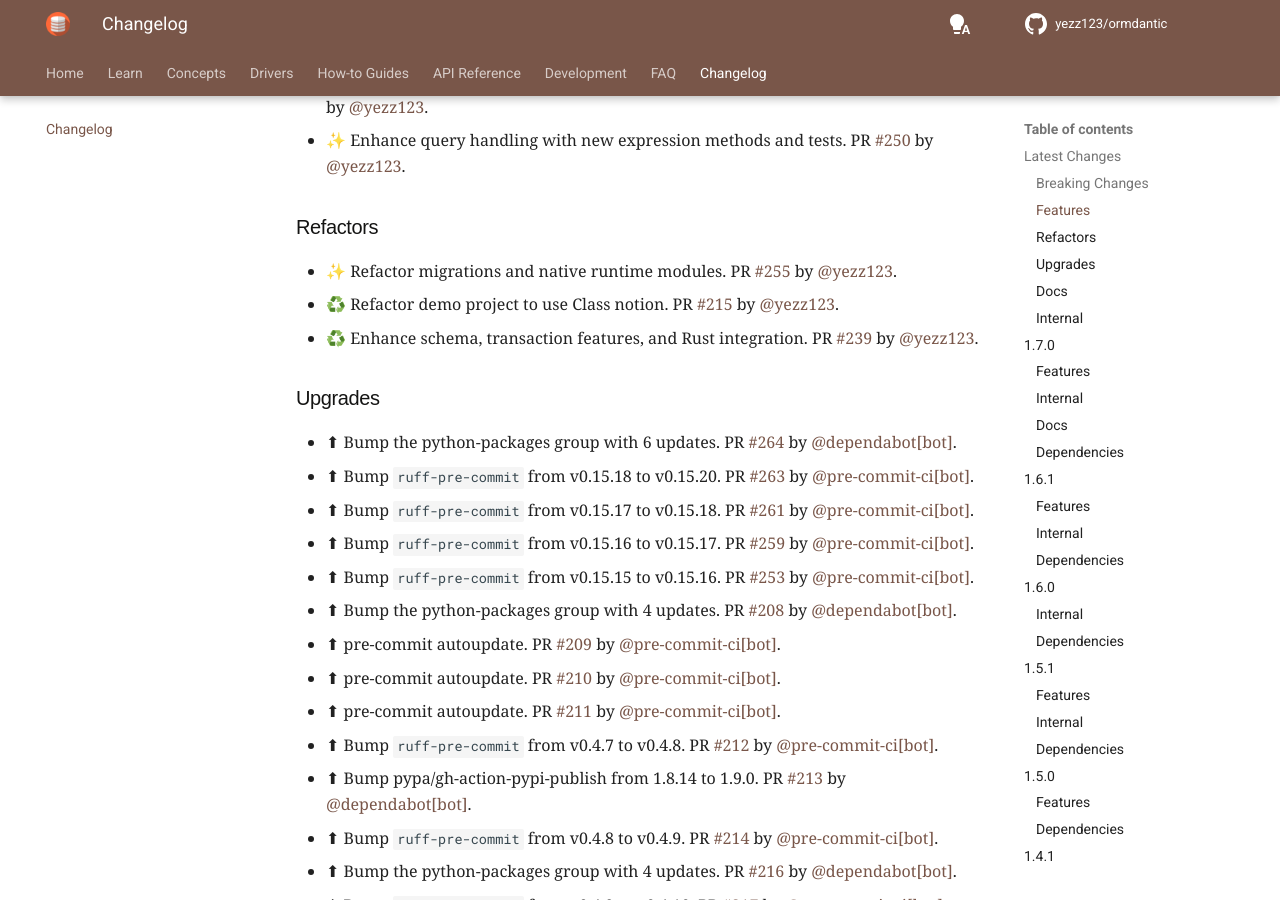
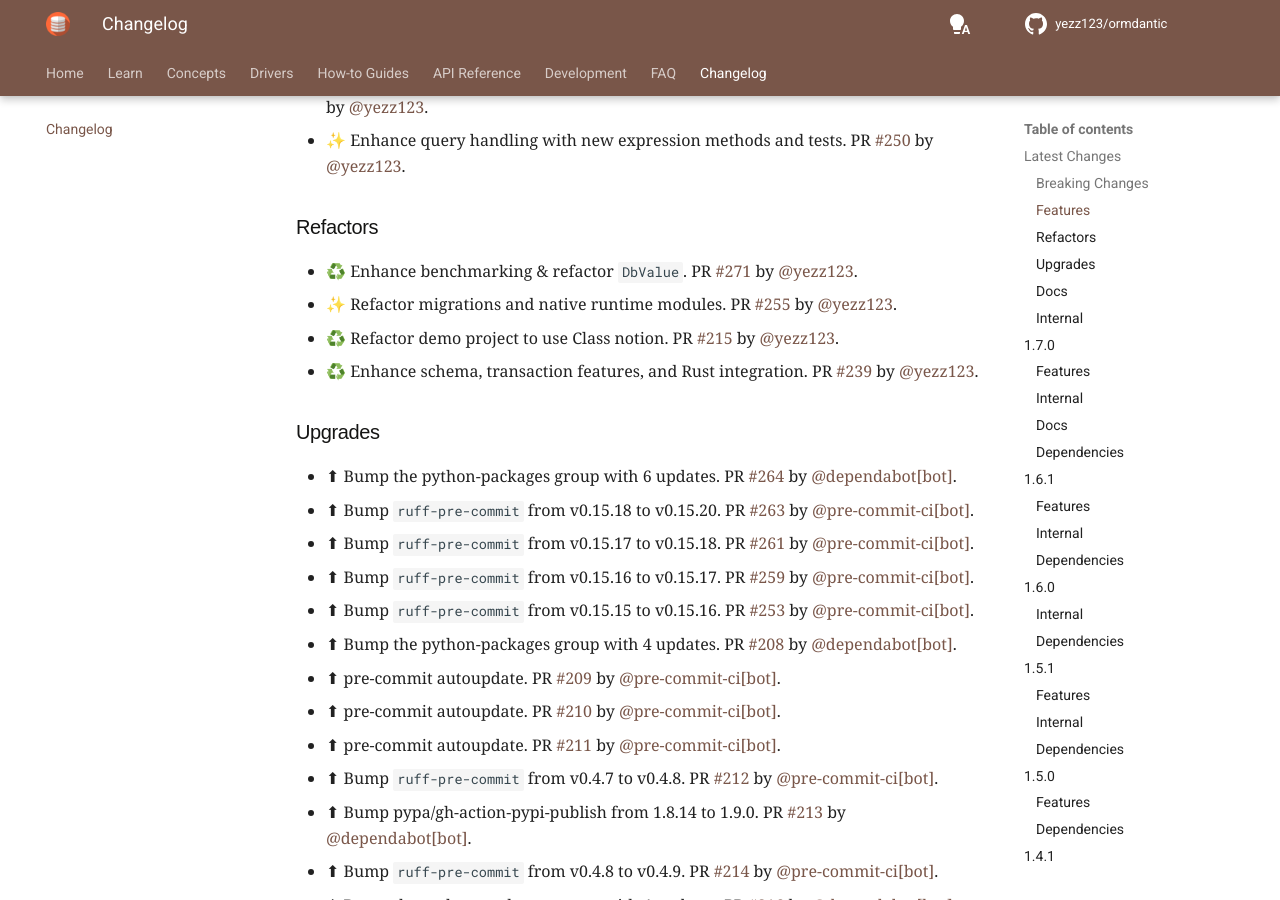
Before and after one commit to yezz123/ormdantic, an MkDocs documentation site: the page built from docs/release.md, in a window 1280 px wide and 900 px high, scrolled down 878 px. Built offline with MkDocs 1.6.1 and Material for MkDocs 9.7.7, drawn with Linux system fonts in a browser that asks for light colours; comment, search, counter and statistics services are not loaded.

Commit message:
📝 Update release notes
[skip ci]

```diff
--- a/docs/release.md
+++ b/docs/release.md
@@ -23,6 +23,7 @@
 
 ### Refactors
 
+* ♻️ Enhance benchmarking & refactor `DbValue`. PR [#271](https://github.com/yezz123/ormdantic/pull/271) by [@yezz123](https://github.com/yezz123).
 * ✨ Refactor migrations and native runtime modules. PR [#255](https://github.com/yezz123/ormdantic/pull/255) by [@yezz123](https://github.com/yezz123).
 - ♻️ Refactor demo project to use Class notion. PR [#215](https://github.com/yezz123/ormdantic/pull/215) by [@yezz123](https://github.com/yezz123).
 - ♻️ Enhance schema, transaction features, and Rust integration. PR [#239](https://github.com/yezz123/ormdantic/pull/239) by [@yezz123](https://github.com/yezz123).
```
